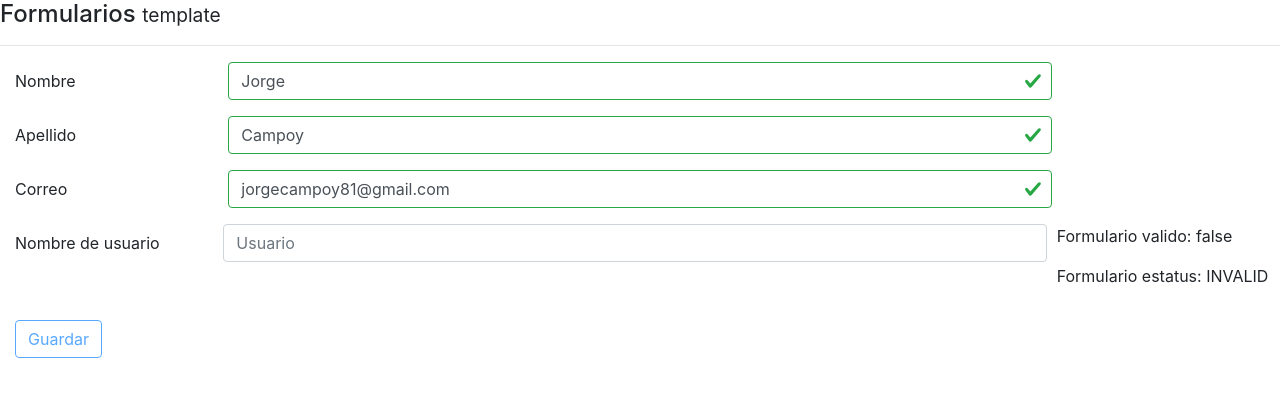
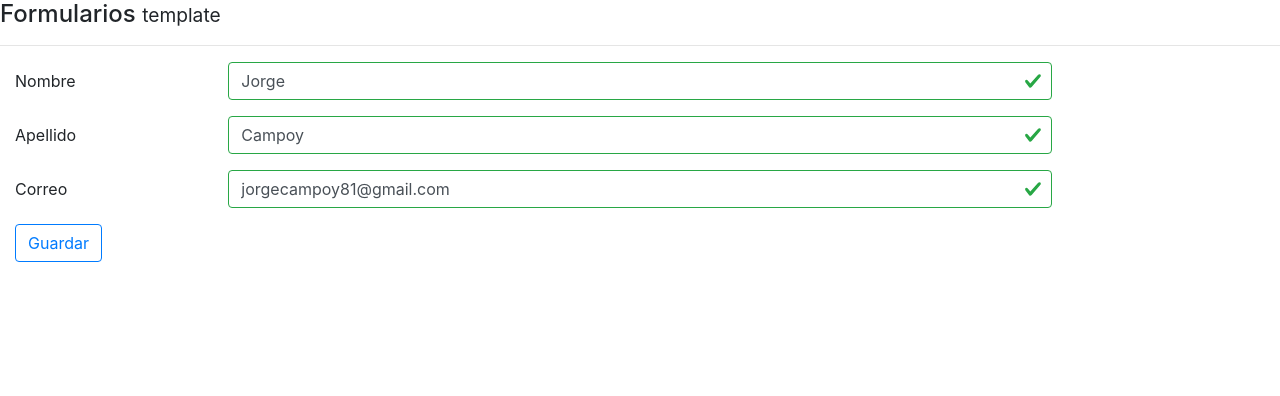
Before and after one commit to Nitei/Formularios, an Angular app: page / in a window 1280 px wide. Shown: the top 396 px of the page. Built offline with nearby package versions, Linux system fonts and the light colour scheme.

Commit message:
Limpiados forms

```diff
--- a/src/app/components/reactive/reactive.component.html
+++ b/src/app/components/reactive/reactive.component.html
@@ -4,6 +4,11 @@
   (ngSubmit)="guardarCambios(forma)"
   novalidate
   autocomplete="off">
+
+
+
+  <div *ngFor="let item of forma.controls[0]; let i=index">{{item.value}}</div>
+
   <div formGroupName="nombreCompleto">
     <div class="form-group row">
       <label class="col-2 col-form-label">Nombre</label>
@@ -123,7 +128,7 @@
 
   <pre>Password equal: {{forma.valid | json}}</pre> -->
 
-  <div class="form-group row">
+  <!-- <div class="form-group row">
     <label class="col-2 col-form-label">Nombre de usuario</label>
     <div class="col-8 form-row">
       <input class="form-control"
@@ -135,7 +140,7 @@
       <p>Formulario valido: {{forma.valid | json}}</p>
       <p>Formulario estatus: {{forma.status}}</p>
     </div>
-  </div>
+  </div> -->
   <!-- <div class="form-group row">
 
     <label class="col-2 col-form-label">Pais</label>
--- a/src/app/components/reactive/reactive.component.ts
+++ b/src/app/components/reactive/reactive.component.ts
@@ -47,7 +47,7 @@ export class ReactiveComponent {
         password2: this.fb.control('', Validators.required),
       */
       ///// (Mock Username 1 de 2) Con esto se comprueba si el usuario existe en la base de datos \\\\\
-      username: this.fb.control( '', Validators.required, this.existeUsuario )
+      // username: this.fb.control( '', Validators.required, this.existeUsuario )
     } );
 
     /////  Suprimido por ser repetitivo, con lo que hay activo es suficiente como ejemplo  \\\\\
@@ -67,6 +67,16 @@ export class ReactiveComponent {
       console.log( data );
     } )
     */
+
+    setTimeout( () => {
+      for ( const key in this.forma.controls ) {
+        if ( this.forma.controls.hasOwnProperty( key ) ) {
+          const element = this.forma.controls[ key ];
+          console.log( element.value );
+        }
+      }
+      console.log();
+    }, 2000 );
   }
 
   /*
```
